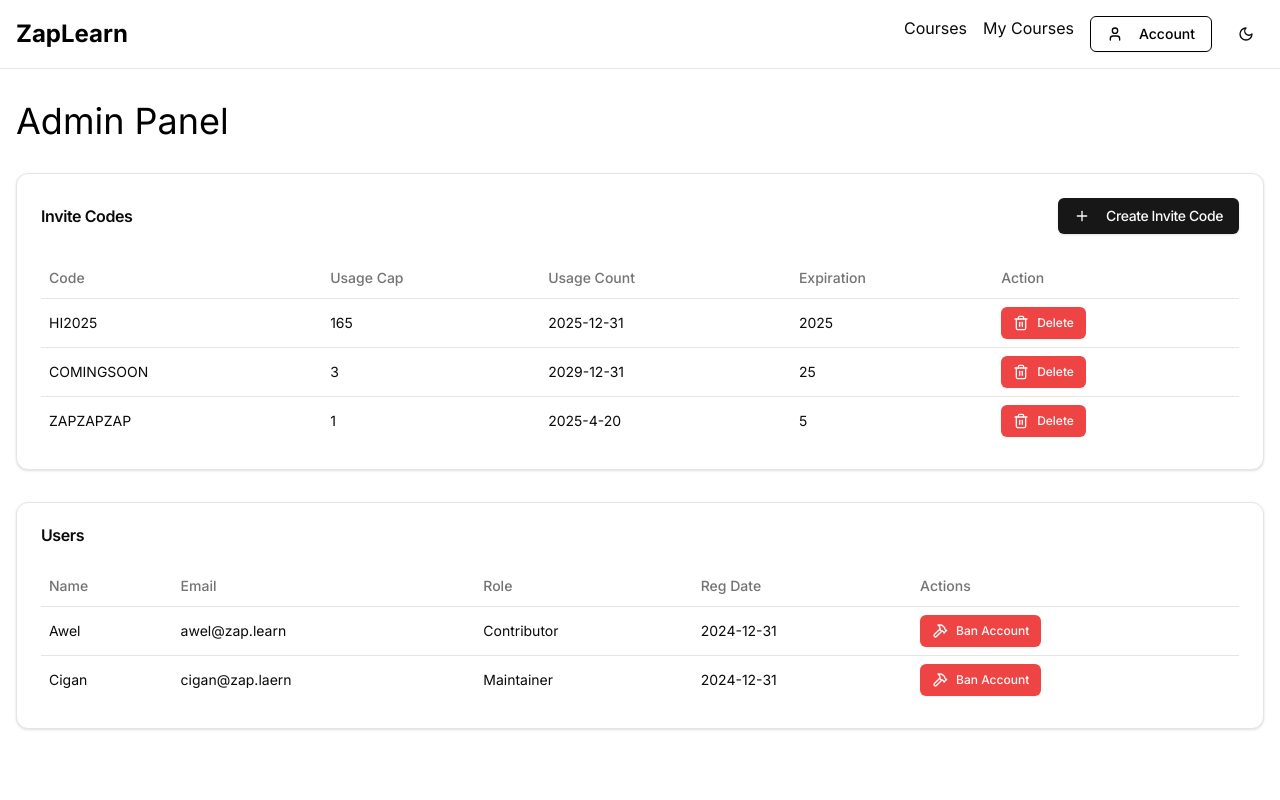
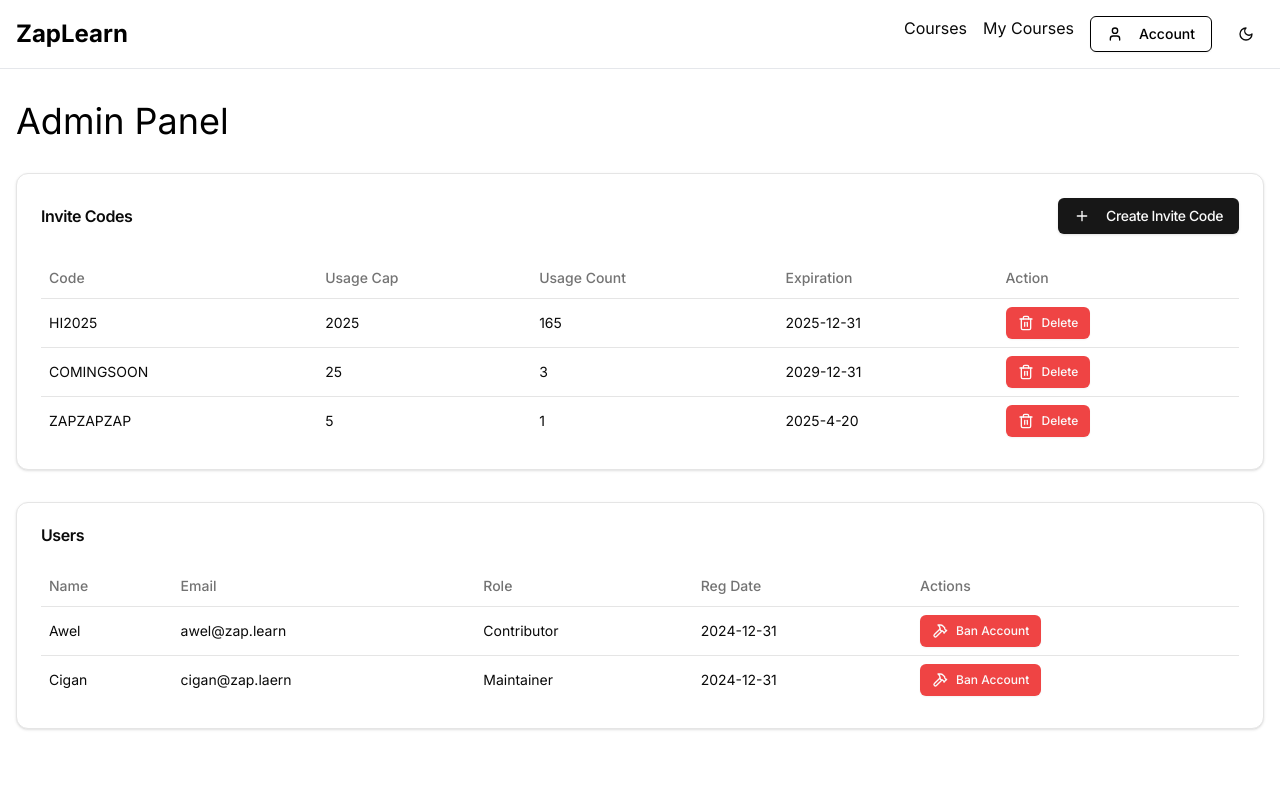
Before and after one commit to snowypy/SuperStudy-Frontend, a Next.js app: page /admin in a window 1280 px wide. Shown: the top 800 px of the page. Built offline with nearby package versions, Linux system fonts and the light colour scheme.

Commit message:
fix bug in admin page.

```diff
--- a/app/admin/page.tsx
+++ b/app/admin/page.tsx
@@ -176,9 +176,9 @@ export default function AdminPage() {
                             {inviteCodes.map(inviteCode => (
                                 <TableRow key={inviteCode.id}>
                                     <TableCell>{inviteCode.code}</TableCell>
+                                    <TableCell>{inviteCode.usageCap}</TableCell>
                                     <TableCell>{inviteCode.usageCount}</TableCell>
                                     <TableCell>{inviteCode.expiration}</TableCell>
-                                    <TableCell>{inviteCode.usageCap}</TableCell>
                                     <TableCell>
                                         <Button
                                             variant="destructive"
```
